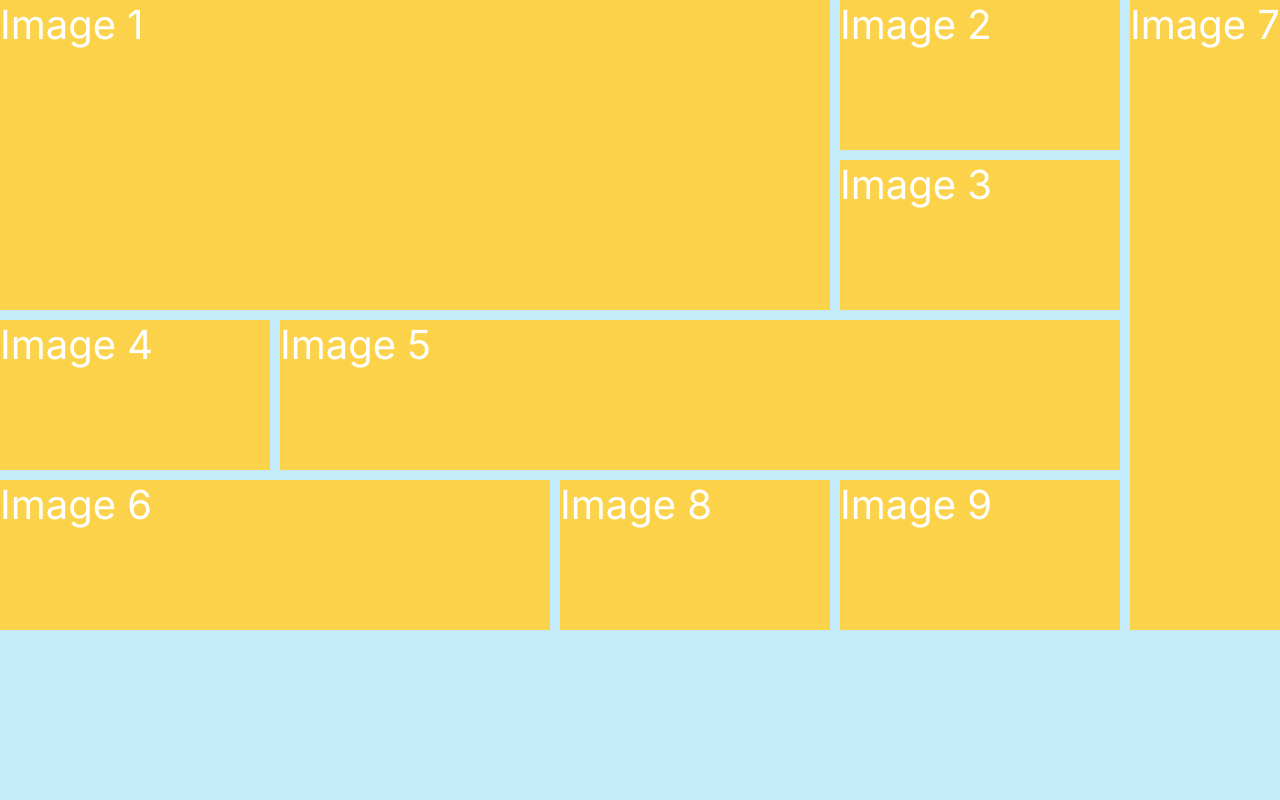
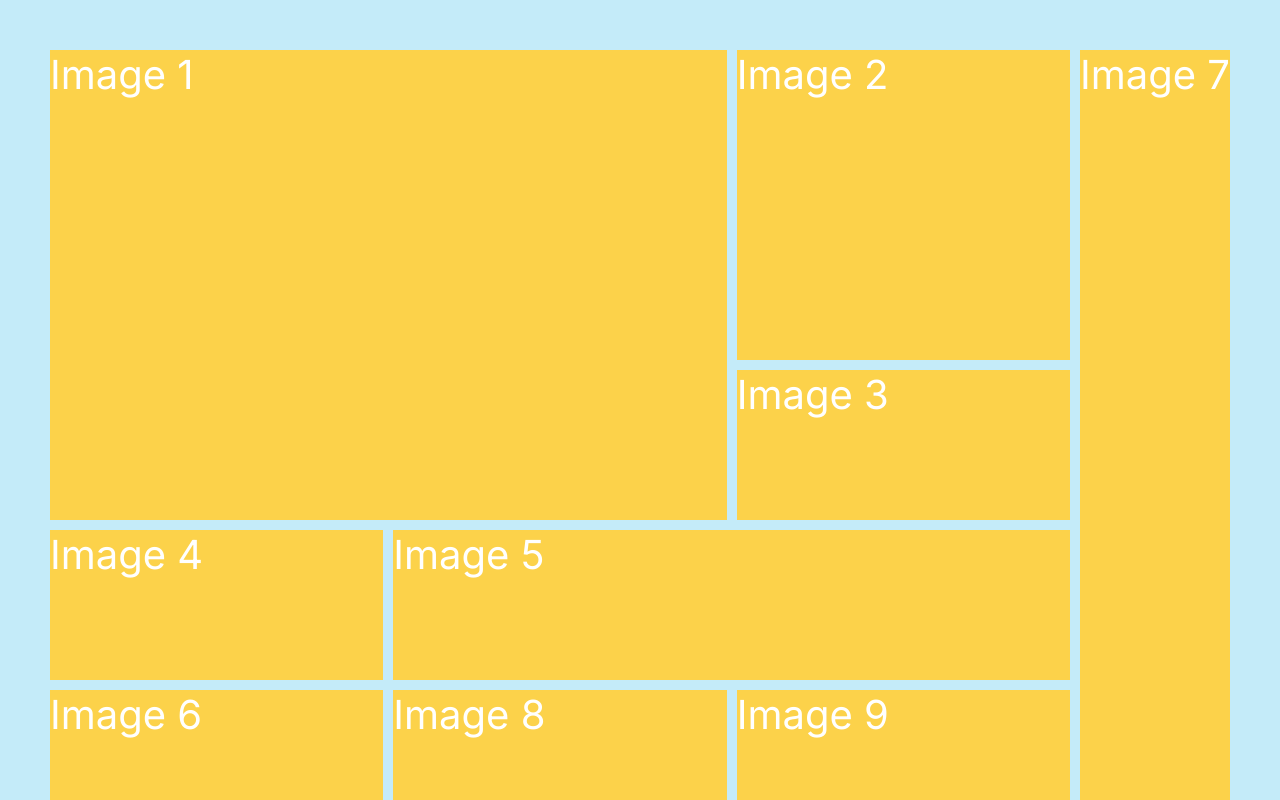
Before and after one commit to Keylogger-hash/react-flex-vs-grid, a Next.js app: page /grid-different-columns in a window 1280 px wide. Built offline with nearby package versions, Linux system fonts and the light colour scheme.

Commit message:
Finish grid-different-columns page

```diff
--- a/src/app/grid-different-columns/page.module.css
+++ b/src/app/grid-different-columns/page.module.css
@@ -1,50 +1,41 @@
 .grid_wrapper{
     display: grid;
-    grid-template-columns: repeat(4,1fr);
+    grid-template-columns: repeat(3,1fr) 150px;
     grid-auto-rows: 150px;
     grid-column-gap:10px;
     grid-row-gap:10px;
+    margin:50px;
 }
 .grid_item{
     background-color: #fcd24a;
 }
 .box1{
-   grid-column-start:1;
-   grid-column-end: 4;
-   grid-row-start: 1;
-   grid-row-end:3;
+    grid-row:1/4;
+    grid-column:1/3;
 }
 .box2{
-    grid-column-start:4;
-    grid-column-end: 6;
+    grid-row:1/3;
 }
 .box3{
-    grid-column-start:4;
-    grid-column-end: 6;
-
+}
+.box4{
+    grid-column:1/2;
 }
 .box5{
-    grid-column-start:2;
-    grid-column-end:6;
+    grid-column:2/4;
 }
 .box7{
-    grid-column:6/8;
-    grid-row-start:1;
-    grid-row-end:5;
+    grid-row:1/6;
 }
 .box6{
-    grid-column:1/3;
-    grid-row:4;
 
 }
 .box8{
-    grid: column 6px / 7px;;
-    grid-row:4;
+
 
 }
 .box9{
-    grid-column:4/6;
-    grid-row:4;
+
 
 
 }
--- a/src/app/grid-different-columns/page.tsx
+++ b/src/app/grid-different-columns/page.tsx
@@ -11,7 +11,7 @@ export default function GridDifferentColumns(){
             <div className={`${styles.grid_item} ${styles.box3}`}>
                 Image 3
             </div>
-            <div className={`${styles.grid_item}`}>
+            <div className={`${styles.grid_item} ${styles.box4}`}>
                 Image 4
             </div>
             <div className={`${styles.grid_item} ${styles.box5}`}>
@@ -29,24 +29,6 @@ export default function GridDifferentColumns(){
             <div className={`${styles.grid_item} ${styles.box9}`}>
                 Image 9
             </div>
-            {/* <div className={styles.grid_item}>
-                4
-            </div>
-            <div className={styles.grid_item}>
-                5
-            </div>
-            <div className={styles.grid_item}>
-                6
-            </div>
-            <div className={styles.grid_item}>
-                7
-            </div>
-            <div className={styles.grid_item}>
-                8
-            </div>
-            <div className={styles.grid_item}>
-                9
-            </div> */}
         </div>
     )
 }
--- a/src/app/grid/page.module.css
+++ b/src/app/grid/page.module.css
@@ -1,15 +1,21 @@
+.grid_content{
+    margin:40px;
+}
+@media screen and (max-width:787px) {
+    .grid_content{
+        margin:10px;
+    }
+}
 .grid_wrapper{
     display: grid;
-    margin:40px;
-    grid-template-columns: 1fr 1fr 1fr;
-    grid-auto-rows: minmax(240px, auto);
-    grid-auto-columns: minmax(240px,auto);
-    grid-column-gap: 10px;
-    grid-row-gap:10px;
+    grid-template-columns: repeat(auto-fit,minmax(340px,1fr));
+    grid-auto-rows: minmax(150px,auto);
+    grid-gap:1em;
+    grid-auto-flow: dense;
 }
-@media screen and (max-width:787px) {
+/* @media screen and (max-width:787px) {
     .grid_wrapper{
         display: grid;
         grid-template-columns: 1fr;
     }
-}
+} */
```
Also changed, not shown: src/app/Components/GridItem/grid.tsx (added, +11 -0 lines), src/app/grid/grid.tsx (deleted, +0 -9 lines), src/app/grid/page.tsx (+16 -36 lines), src/app/Components/GridItem/grid.css (renamed from src/app/grid/grid.css), 1 other file (tests, documents, lock files or other folders).
